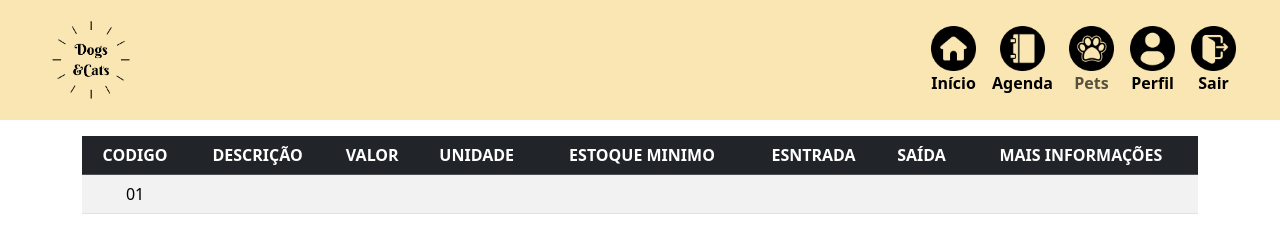
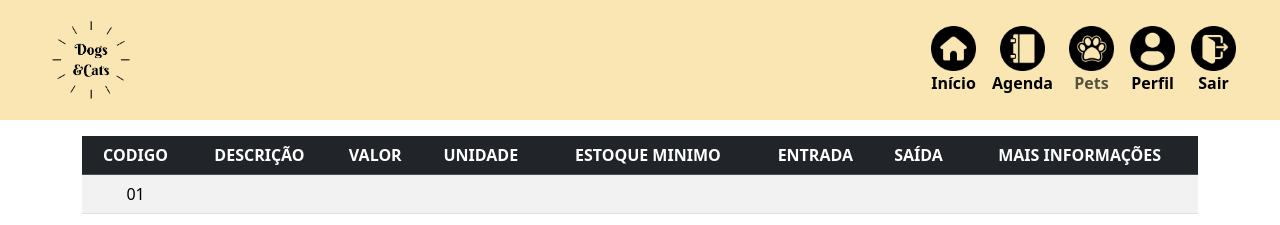
Before and after one commit to ICEI-PUC-Minas-PCO-SI/pco-si-2023-1-p1-proj-web-t2-g4-petshop, a plain HTML site: page src/estoque.html in a window 1280 px wide. Shown: the top 225 px of the page. Drawn offline with nearby package versions, Linux system fonts and the light colour scheme.

```diff
--- a/src/estoque.html
+++ b/src/estoque.html
@@ -68,7 +68,7 @@
                     <th class="text-center">VALOR</th>
                     <th class="text-center">UNIDADE</th>
                     <th class="text-center">ESTOQUE MINIMO</th>
-                    <th class="text-center">ESNTRADA</th>
+                    <th class="text-center">ENTRADA</th>
                     <th class="text-center">SAÍDA</th>
                     <th class="text-center">MAIS INFORMAÇÕES</th>
                 </tr>
```
